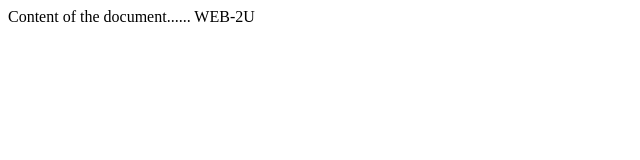
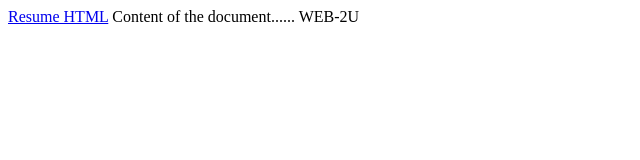
Before and after one commit to web2uSites/web-2u, a plain HTML site: page index.html in a window 1280 px wide. Shown: the whole page, without its empty margins (0-640 px from the left). Drawn offline with Linux system fonts and the light colour scheme.

Commit message:
resume created

```diff
--- a/index.html
+++ b/index.html
@@ -6,6 +6,7 @@
 </head>
 
 <body>
+<a href="resume.html" target="_blank">Resume HTML</a>
 Content of the document...... WEB-2U
 </body>
 
```
Also changed, not shown: resume.html (added, +1 -0 lines), resumeallformats/Untitleddocument.html (added, +1 -0 lines), 6 other files.
